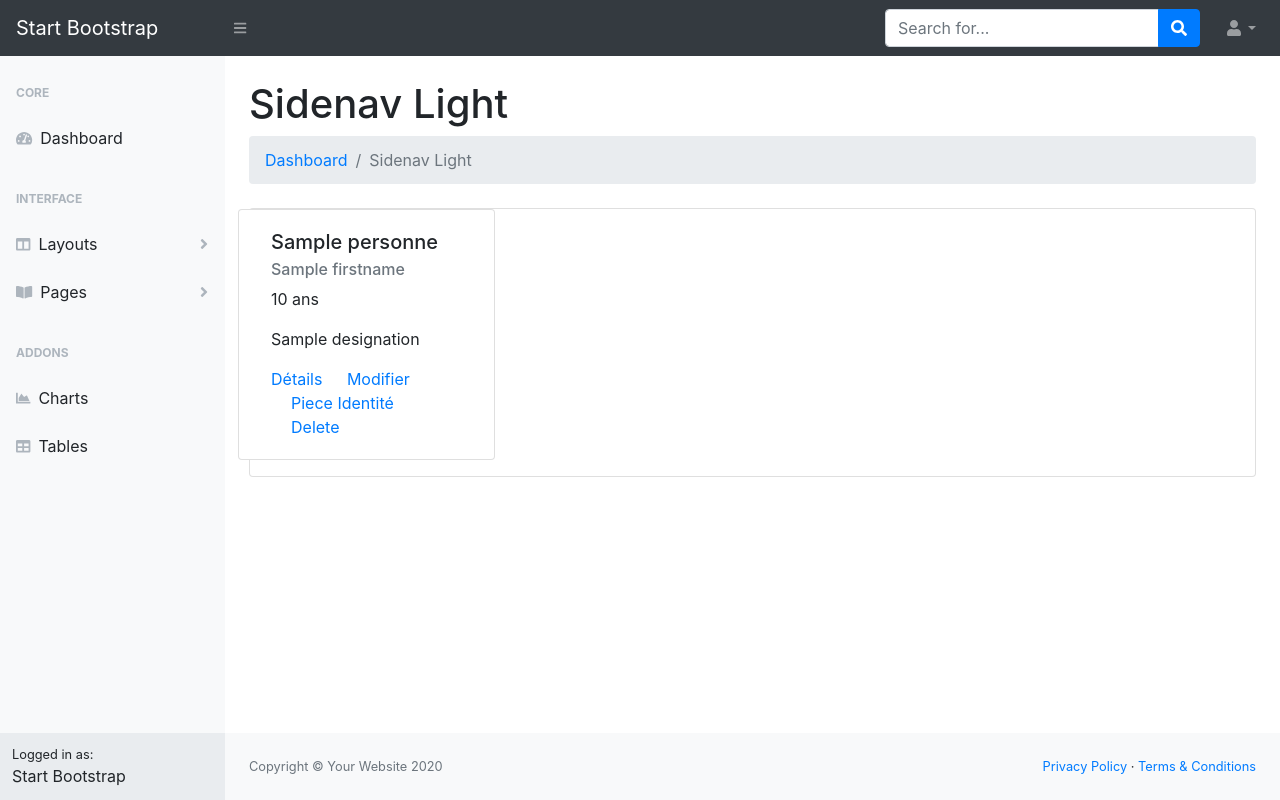
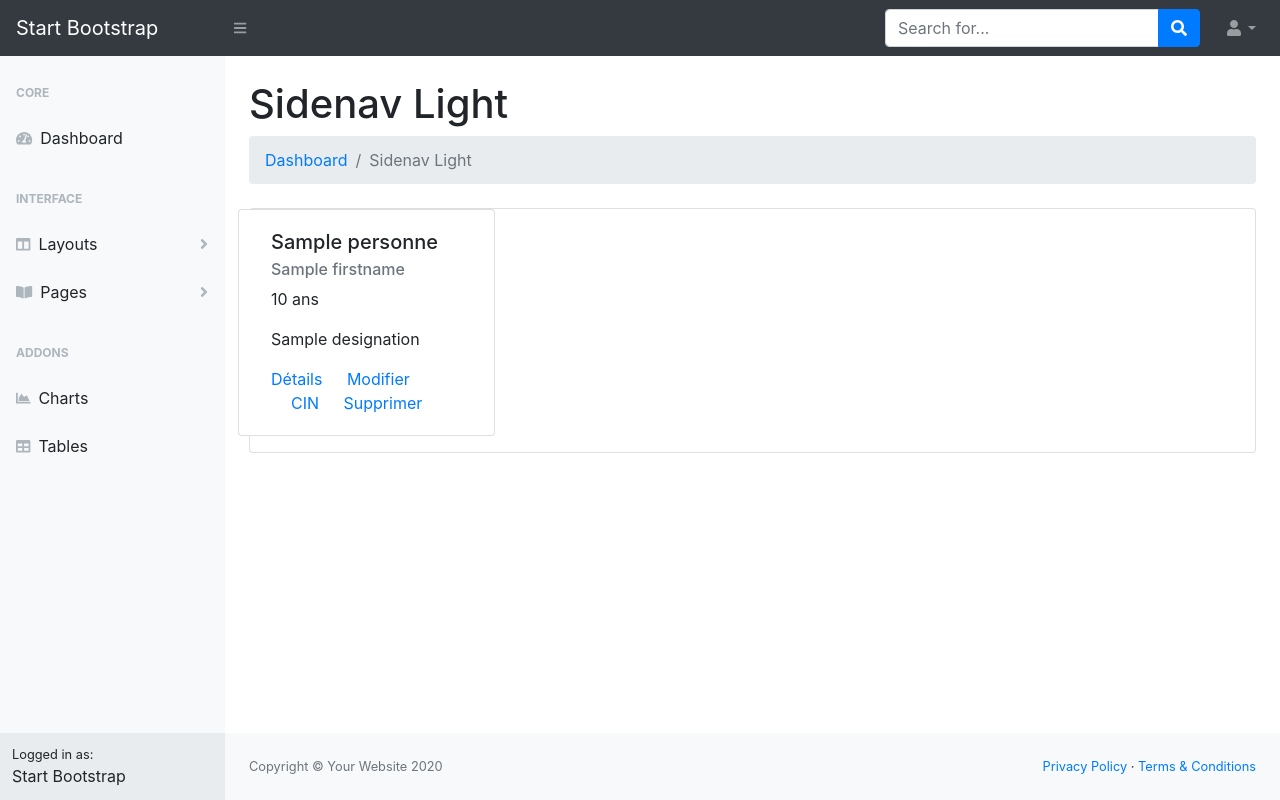
Before and after one commit to achrefsoltani/SymfWork, a Symfony app: template templates/personne/index.html.twig in a window 1280 px wide. Run offline with Twig, Linux system fonts and the light colour scheme; the template is opened without the code that fills it: most values are stand-ins (such as "Sample title", 1, 10 or a date in 2020); some libraries are stand-ins or nearby versions.

Commit message:
first commit

```diff
--- a/templates/personne/index.html.twig
+++ b/templates/personne/index.html.twig
@@ -25,10 +25,10 @@
      <a
              href="{{ path('piece_identite', {id: personne.id}) }}"
              target="_blank"
-             class="card-link">Piece Identité</a>
+             class="card-link">CIN</a>
      <a
              href="{{ path('personne.delete', {id: personne.id}) }}"
-             class="card-link">Delete</a>
+             class="card-link">Supprimer</a>
     </div>
    </div>
   {% endfor %}
```
